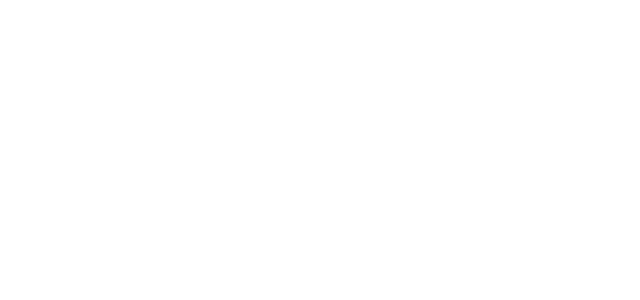
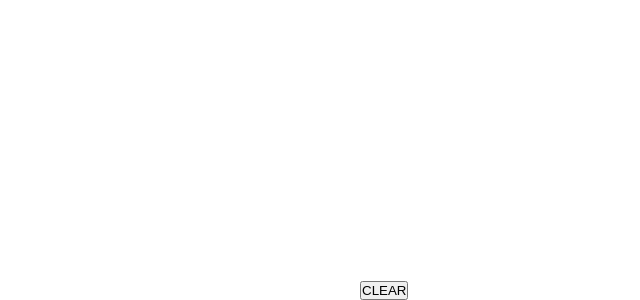
Before and after one commit to Tobshub/tobsdraw, a Next.js app: page / in a window 1280 px wide. Shown: the part 705-1005 px from the top of the page, without its empty margins (640-1280 px from the left). Built offline with nearby package versions, Linux system fonts and the light colour scheme.

Commit message:
draw on canvas

```diff
--- a/src/app/page.tsx
+++ b/src/app/page.tsx
@@ -29,6 +29,11 @@ export default function Home() {
     }
   };
 
+  const clearCanvas = () => {
+    // canvasCtx?.clearRect(0, 0, canvasCtx?.canvas.width, canvasCtx?.canvas.height);
+    canvasCtx?.resetTransform();
+  };
+
   return (
     <main className={styles.main}>
       <canvas
@@ -41,6 +46,7 @@ export default function Home() {
       >
         <p>Your browser does not support this.</p>
       </canvas>
+      <button onClick={clearCanvas}>CLEAR</button>
     </main>
   );
 }
```
